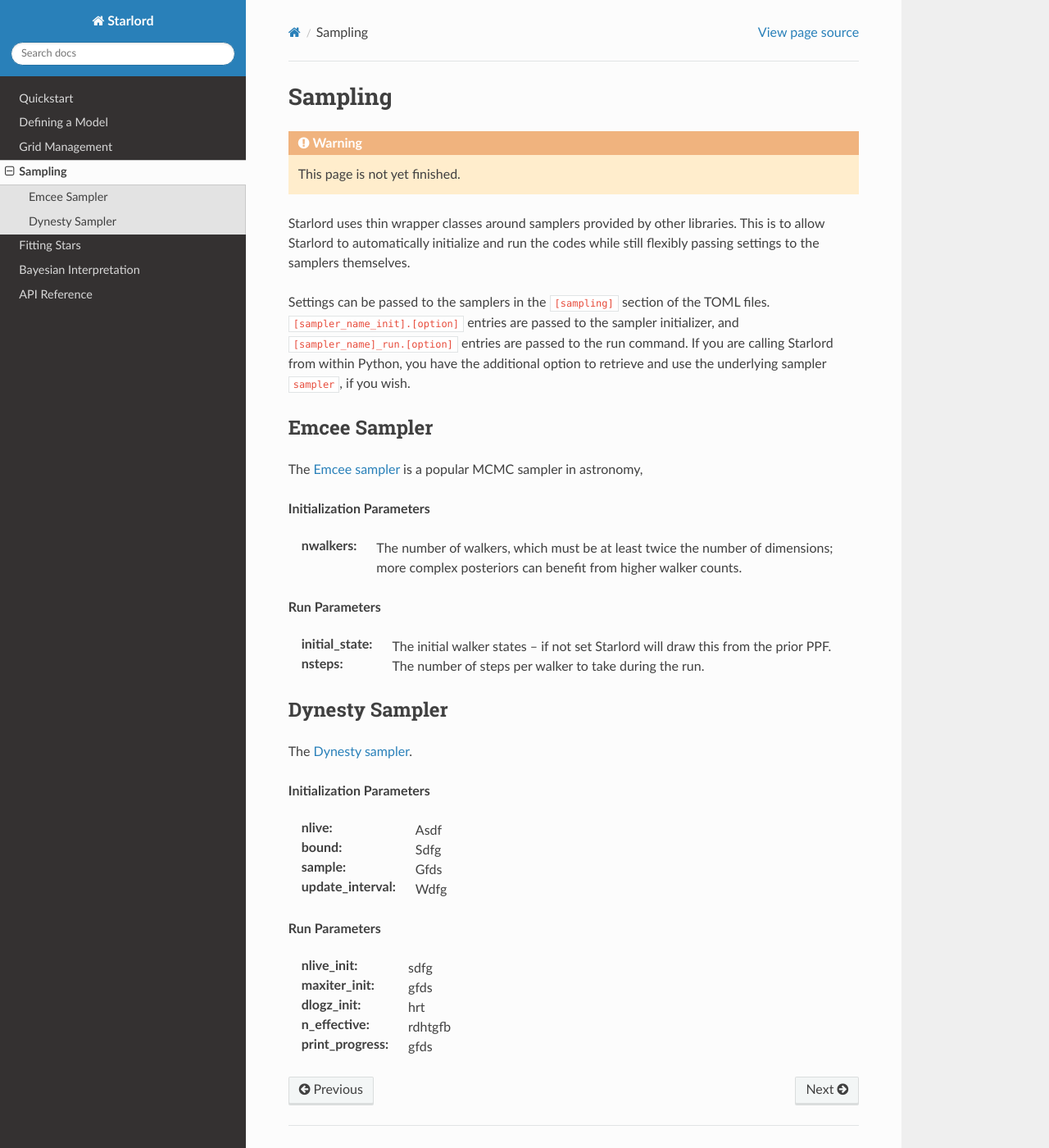
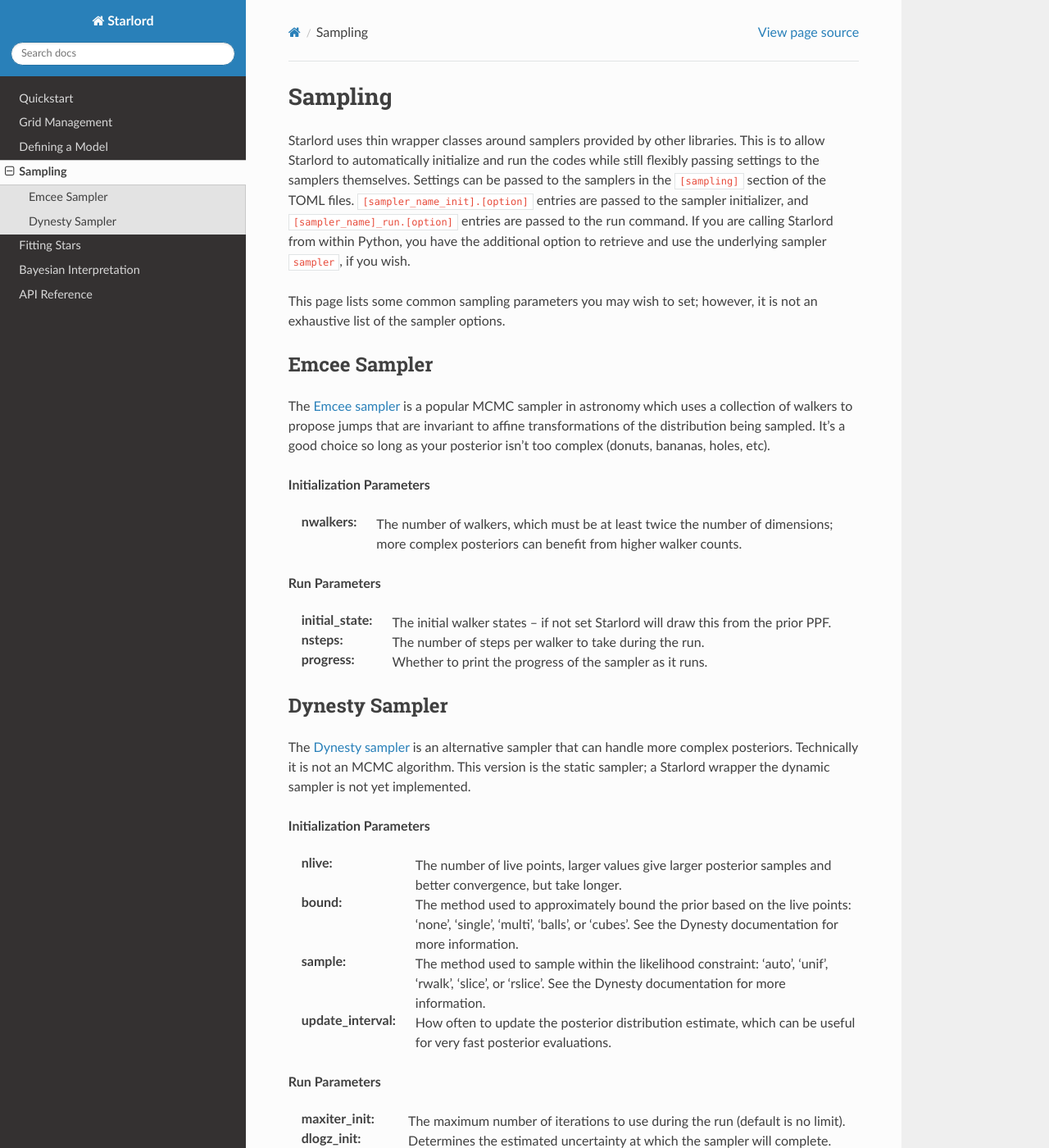
Before and after one commit to dpthorngren/Starlord, a Sphinx documentation site: the page built from docs/sampling.rst, in a window 1280 px wide and 1400 px high. Shown: the whole window at 82% size. Built offline with Sphinx 7.4.7 and the Read the Docs theme 3.1.0, drawn with Linux system fonts in a browser that asks for light colours; some of the changed text lies outside the part shown.

Commit message:
Sampling docs and specific error on compilation failure.

```diff
--- a/docs/index.rst
+++ b/docs/index.rst
@@ -5,8 +5,8 @@
    :maxdepth: 2
 
    quickstart
+   grids
    models
-   grids
    sampling
    stars
    bayes
--- a/docs/sampling.rst
+++ b/docs/sampling.rst
@@ -1,45 +1,38 @@
 Sampling
 ====================
 
-.. warning::
+Starlord uses thin wrapper classes around samplers provided by other libraries.  This is to allow Starlord to automatically initialize and run the codes while still flexibly passing settings to the samplers themselves. Settings can be passed to the samplers in the ``[sampling]`` section of the TOML files.  ``[sampler_name_init].[option]`` entries are passed to the sampler initializer, and ``[sampler_name]_run.[option]`` entries are passed to the run command. If you are calling Starlord from within Python, you have the additional option to retrieve and use the underlying sampler ``sampler``, if you wish.
 
-   This page is not yet finished.
-
-Starlord uses thin wrapper classes around samplers provided by other libraries.  This is to allow Starlord to automatically initialize and run the codes while still flexibly passing settings to the samplers themselves.
-
-Settings can be passed to the samplers in the ``[sampling]`` section of the TOML files.  ``[sampler_name_init].[option]`` entries are passed to the sampler initializer, and ``[sampler_name]_run.[option]`` entries are passed to the run command. If you are calling Starlord from within Python, you have the additional option to retrieve and use the underlying sampler ``sampler``, if you wish.
+This page lists some common sampling parameters you may wish to set; however, it is not an exhaustive list of the sampler options.
 
 Emcee Sampler
 --------------------
-The `Emcee sampler <https://emcee.readthedocs.io/en/stable/>`_ is a popular MCMC sampler in astronomy,
+The `Emcee sampler <https://emcee.readthedocs.io/en/stable/>`_ is a popular MCMC sampler in astronomy which uses a collection of walkers to propose jumps that are invariant to affine transformations of the distribution being sampled.  It's a good choice so long as your posterior isn't too complex (donuts, bananas, holes, etc).
 
 **Initialization Parameters**
 
-:nwalkers:          The number of walkers, which must be at least twice the
-                    number of dimensions; more complex posteriors can benefit
-                    from higher walker counts.
+:nwalkers:          The number of walkers, which must be at least twice the number of dimensions; more complex posteriors can benefit from higher walker counts.
 
 **Run Parameters**
 
-:initial_state:     The initial walker states -- if not set Starlord will draw
-                    this from the prior PPF.
+:initial_state:     The initial walker states -- if not set Starlord will draw this from the prior PPF.
 :nsteps:            The number of steps per walker to take during the run.
+:progress:    Whether to print the progress of the sampler as it runs.
 
 Dynesty Sampler
 --------------------
-The `Dynesty sampler <https://dynesty.readthedocs.io/en/v3.0.0/>`_.
+The `Dynesty sampler <https://dynesty.readthedocs.io/en/v3.0.0/>`_ is an alternative sampler that can handle more complex posteriors.  Technically it is not an MCMC algorithm.  This version is the static sampler; a Starlord wrapper the dynamic sampler is not yet implemented.
 
 **Initialization Parameters**
 
-:nlive:             Asdf
-:bound:             Sdfg
-:sample:            Gfds
-:update_interval:   Wdfg
+:nlive:             The number of live points, larger values give larger posterior samples and better convergence, but take longer.
+:bound:             The method used to approximately bound the prior based on the live points: 'none', 'single', 'multi', 'balls', or 'cubes'.  See the Dynesty documentation for more information.
+:sample:            The method used to sample within the likelihood constraint: 'auto', 'unif', 'rwalk', 'slice', or 'rslice'.  See the Dynesty documentation for more information.
+:update_interval:   How often to update the posterior distribution estimate, which can be useful for very fast posterior evaluations.
 
 **Run Parameters**
 
-:nlive_init:        sdfg
-:maxiter_init:      gfds
-:dlogz_init:        hrt
-:n_effective:       rdhtgfb
-:print_progress:    gfds
+:maxiter_init:      The maximum number of iterations to use during the run (default is no limit).
+:dlogz_init:        Determines the estimated uncertainty at which the sampler will complete.
+:n_effective:       The number of effective posterior samples at which the sampler will complete.
+:print_progress:    Whether to print the progress of the sampler as it runs.
```
Also changed, not shown: 1 other file.
